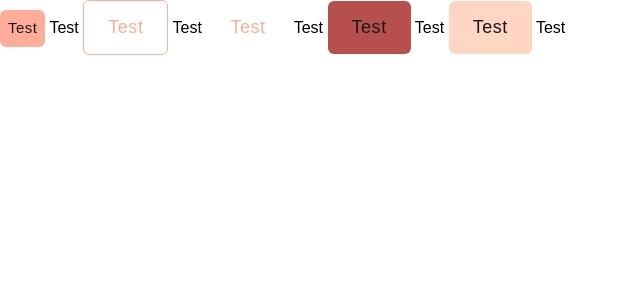
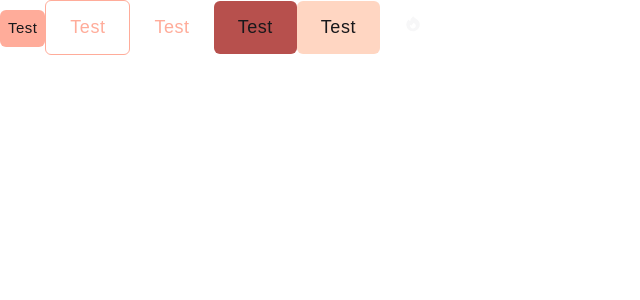
Before and after one commit to Assoghe/portfonextjs, a Next.js app: page / in a window 1280 px wide. Shown: the top 300 px of the page, without its empty margins (0-640 px from the left). Built offline with nearby package versions, Linux system fonts and the light colour scheme; a web font is replaced by a local one.

Commit message:
Button > Fix icon style

```diff
--- a/src/app/page.tsx
+++ b/src/app/page.tsx
@@ -1,5 +1,6 @@
 import { Button } from "./ui/design-system/button/button";
 import { Typography } from "./ui/design-system/typography/_typography"
+import { HiFire } from "react-icons/hi2";
 
 const Home = () => {
   return (
@@ -9,6 +10,9 @@ const Home = () => {
     <Button variant="label"> Test </Button>
     <Button variant="action"> Test </Button>
     <Button variant="disabled"> Test </Button>
+    <Button variant="ico" iconTheme="neutral" icon={{ icon: HiFire
+}}/>
+
 
 
 
--- a/src/app/ui/design-system/button/button.tsx
+++ b/src/app/ui/design-system/button/button.tsx
@@ -48,7 +48,7 @@ export const Button = ({
 
         case "ico":
             if (iconTheme === "accent") {
-                variantStyles = "text-neutral-900";
+                variantStyles = "text-primary";
             }
             if (iconTheme === "neutral") {
                 variantStyles = "text-neutral hover:text-primary";
@@ -78,8 +78,8 @@ export const Button = ({
             type="button"
             className={clsx(variantStyles,sizeStyles, icoSize, "")}
             disabled = {disabled}
-            > {children}</button>
-            {icon && variant === "ico" ? <></> : <>{children}</>}
+            >            {icon && variant === "ico" ? (<icon.icon/>) : <>{children}</>}
+            </button>
         </>
     )
 }
```
